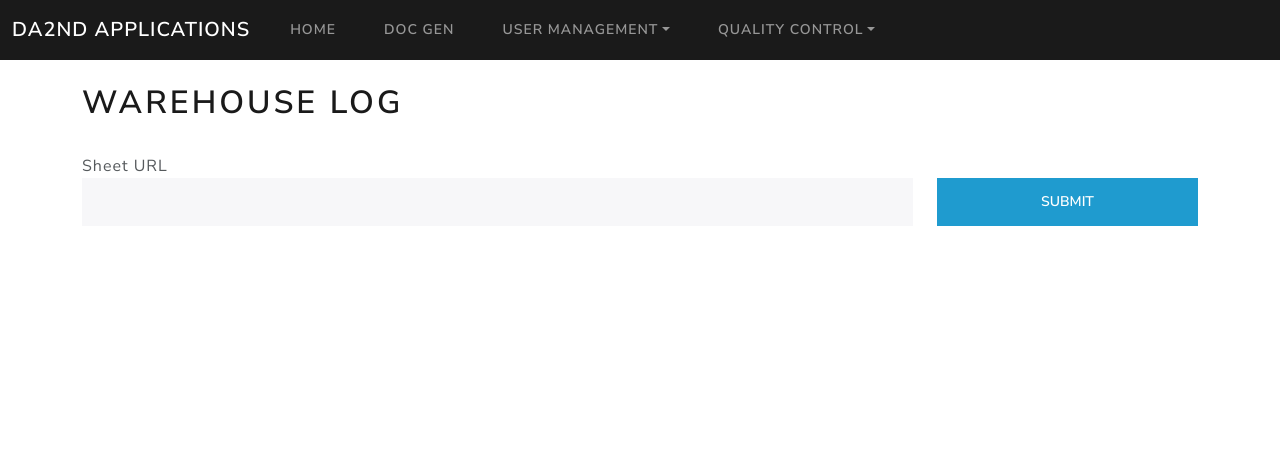
After one commit to austin-smith-abq/Code, a Flask app: page /warehouse_log in a window 1280 px wide. The commit adds this page. Shown: the top 466 px of the page. Run offline with Flask 2, Linux system fonts and the light colour scheme; some libraries are stand-ins or nearby versions.

Commit message:
added warehouse log

```diff
--- a/DA Apps/app.py
+++ b/DA Apps/app.py
@@ -85,3 +85,11 @@ def case_repair():
         print('success')
     return render_template(
         "quality_control/case_repair.html", active="case_repair", form=form)
+
+@app.route("/warehouse_log", methods=["GET", "POST"])
+def warehouse_log():
+    form = GoogleSheetForm()
+    if form.validate_on_submit():
+        print('success')
+    return render_template(
+        "quality_control/warehouse_log.html", active="warehouse_log", form=form)
--- a/DA Apps/templates/navbar.html
+++ b/DA Apps/templates/navbar.html
@@ -27,6 +27,7 @@
           <div class="dropdown-menu" data-bs-popper="none">
             <a class="dropdown-item {% if active=='quick_check' %}active{%endif %}" href="/quick_check">Quick Check</a>
             <a class="dropdown-item {% if active=='case_repair' %}active{%endif %}" href="/case_repair">Case Repair</a>
+            <a class="dropdown-item {% if active=='warehouse_log' %}active{%endif %}" href="/warehouse_log">Warehouse Log</a>
           </div>
         </li>
       </ul>
--- /dev/null
+++ b/DA Apps/templates/quality_control/warehouse_log.html
@@ -0,0 +1,23 @@
+{% extends 'base.html' %}
+{% import "bootstrap/wtf.html" as wtf %}
+{% block content %}
+<header>
+    <h1>{% block title %} Warehouse Log {% endblock %}</h1>
+</header>
+<div class="pt-4">
+    <form id="new_user" method="POST">
+        {{ form.csrf_token }}
+        <div class="row form-group">
+            <div class="col">
+                {{ wtf.form_field(form.url, class='form-control') }}
+            </div>
+            <div class="form-group col-md-3 align-self-end">
+                {{ form.submit(class_="btn btn-info form-control") }}
+            </div>
+        </div>
+    </form>
+
+</div>
+
+
+{% endblock %}
```
